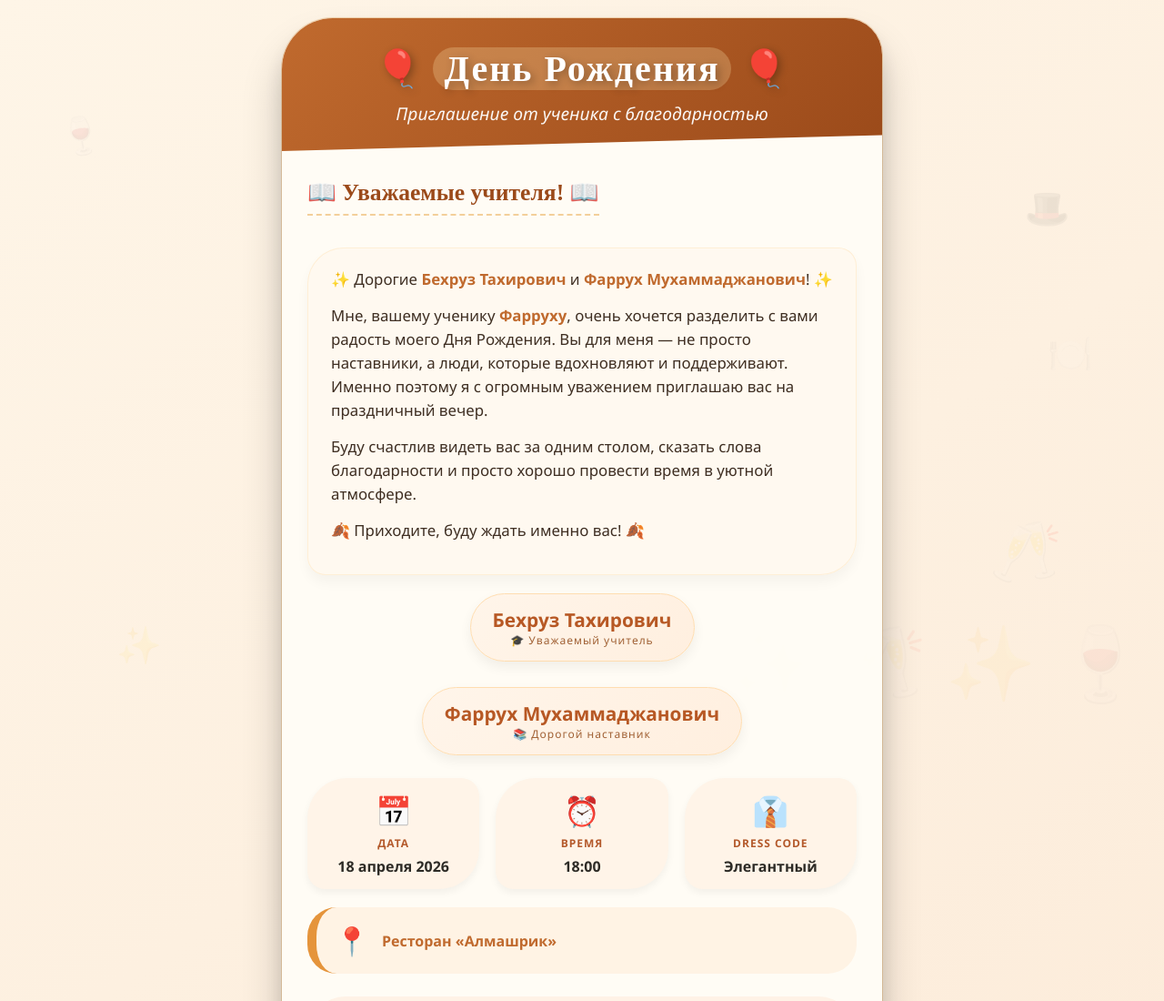
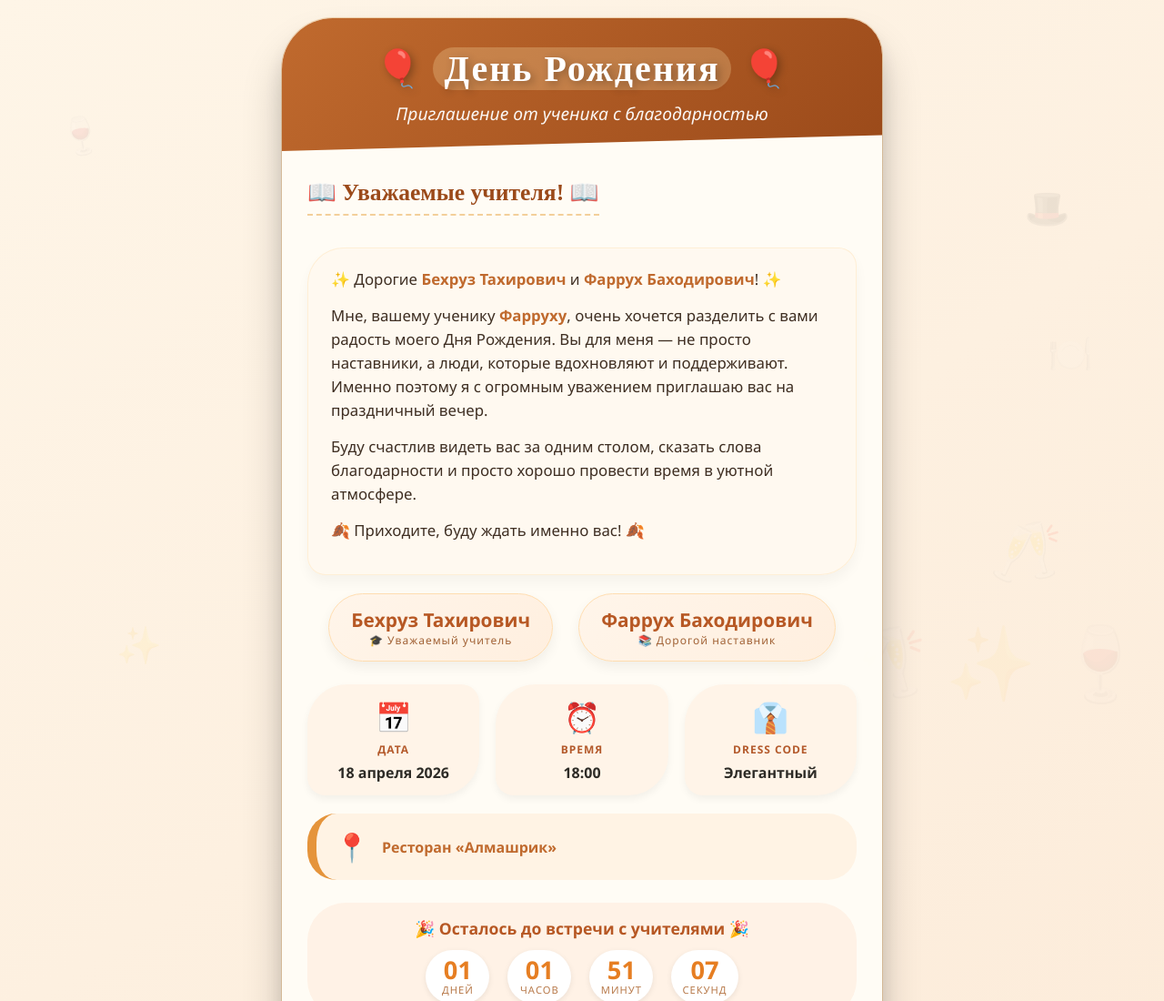
Before and after one commit to b98658110-droid/invitation-for-teachers-, a plain HTML site: page index.html in a window 1280 px wide. Shown: the top 1100 px of the page at 91% size. Drawn offline with Linux system fonts and the light colour scheme.

Commit message:
Update teacher names in invitation message

```diff
--- a/index.html
+++ b/index.html
@@ -346,7 +346,7 @@
                 📖 Уважаемые учителя! 📖
             </div>
             <div class="invite-message">
-                <p>✨ Дорогие <strong>Бехруз Тахирович</strong> и <strong>Фаррух Мухаммаджанович</strong>! ✨</p>
+                <p>✨ Дорогие <strong>Бехруз Тахирович</strong> и <strong>Фаррух Баходирович</strong>! ✨</p>
                 <p>Мне, вашему ученику <strong>Фарруху</strong>, очень хочется разделить с вами радость моего Дня Рождения. Вы для меня — не просто наставники, а люди, которые вдохновляют и поддерживают. Именно поэтому я с огромным уважением приглашаю вас на праздничный вечер.</p>
                 <p>Буду счастлив видеть вас за одним столом, сказать слова благодарности и просто хорошо провести время в уютной атмосфере.</p>
                 <p>🍂 Приходите, буду ждать именно вас! 🍂</p>
@@ -358,7 +358,7 @@
                     <div class="teacher-title">🎓 Уважаемый учитель</div>
                 </div>
                 <div class="teacher-card">
-                    <div class="teacher-name">Фаррух Мухаммаджанович</div>
+                    <div class="teacher-name">Фаррух Баходирович</div>
                     <div class="teacher-title">📚 Дорогой наставник</div>
                 </div>
             </div>
```
